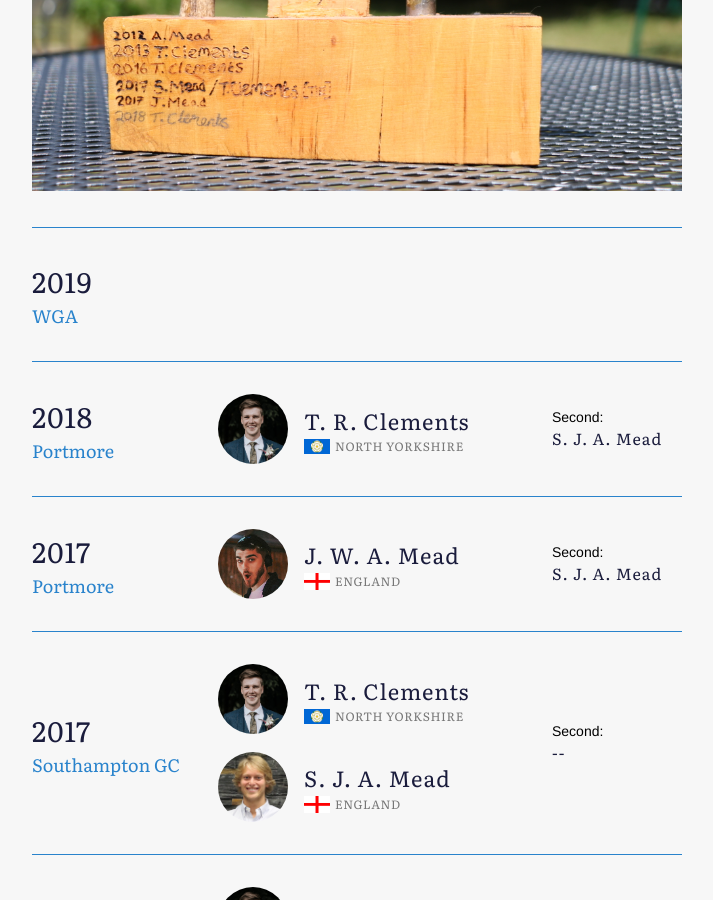
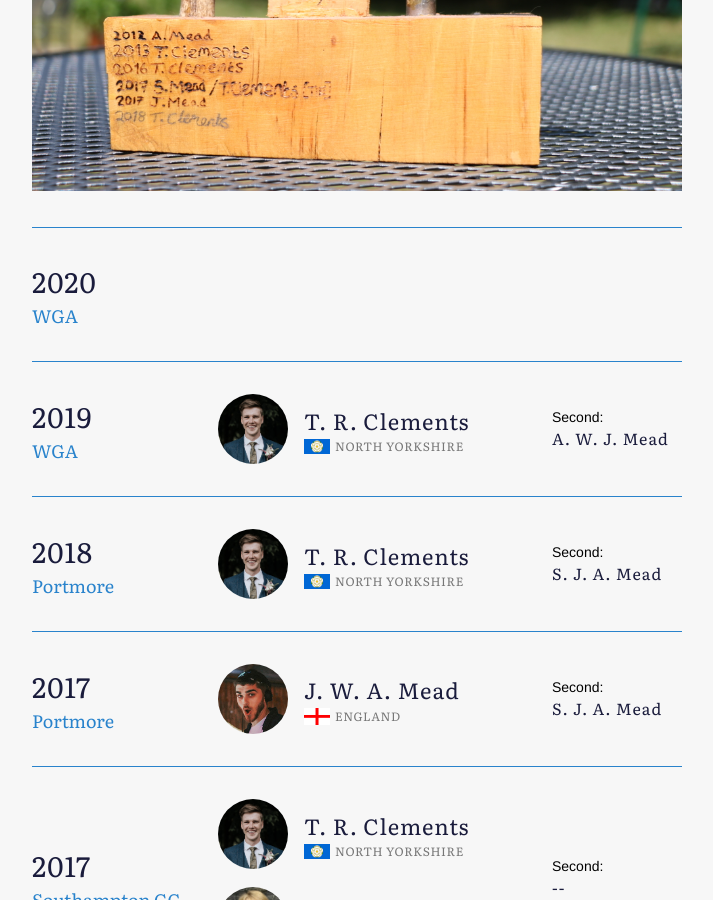
Before and after one commit to samjamead/milkshakecup-archive, a Jekyll site: the page built from honours.html, in a window 1280 px wide and 900 px high, scrolled down 512 px. Shown: the whole window, without its empty margins (283-996 px from the left). Built offline with Jekyll 4.4.1, drawn with Linux system fonts in a browser that asks for light colours; comment, search, counter and statistics services are not loaded.

Commit message:
Update honours.html

```diff
--- a/honours.html
+++ b/honours.html
@@ -16,8 +16,28 @@ layout: default
     <div class="honours">
       <div class="honour__row">
         <div class="honour__year">
+          <h3>2020</h3>
+          <h4>WGA</h4>
+        </div>
+      </div>
+      <div class="honour__row">
+        <div class="honour__year">
           <h3>2019</h3>
           <h4>WGA</h4>
+        </div>
+        <div class="honour__champion">
+          <img class="honour__photo" src="./assets/img/tom_mugshot.jpg" alt="TC" />
+          <div class="golfer">
+            <h3>T. R. Clements</h3>
+            <div class="golfer__country">
+              <img class="golfer__flag" src="./assets/img/flags/yorkshire.png" alt="White rose flag" />
+              <h4>North Yorkshire</h4>
+            </div>
+          </div>
+        </div>
+        <div class="honour__second">
+          <span>Second:</span>
+          <h3>A. W. J. Mead</h3>
         </div>
       </div>
       <div class="honour__row">
```
